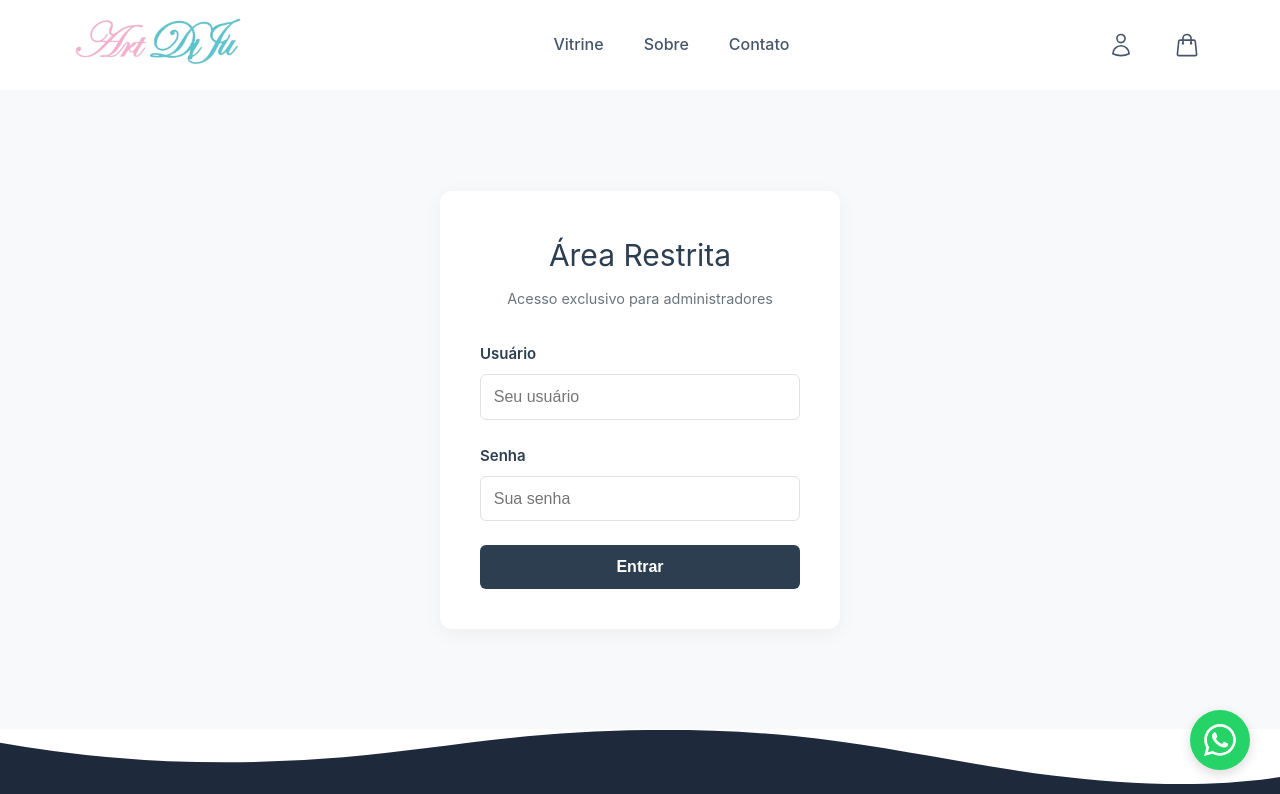
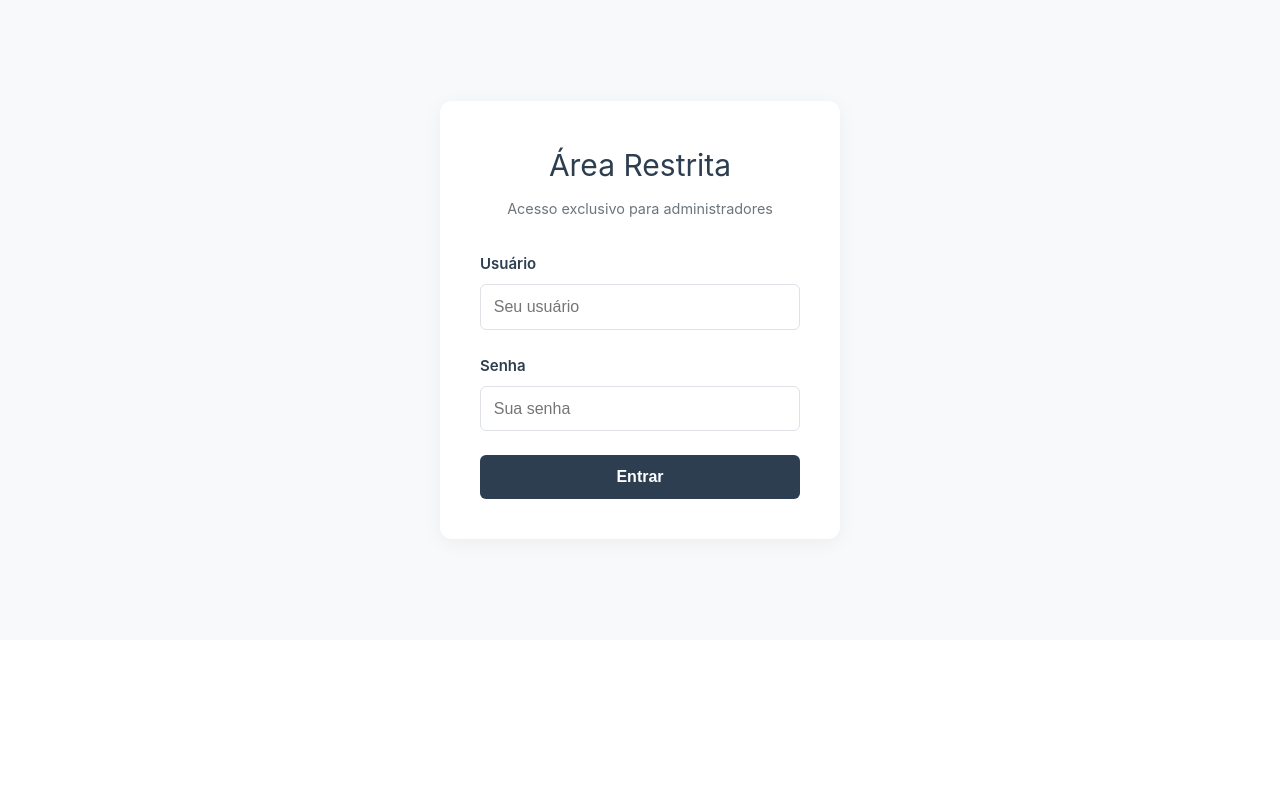
Before and after one commit to Vencce/FRONTEND-ARTDIJU, a Vue app: page /login in a window 1280 px wide. Shown: the top 794 px of the page. Built offline with nearby package versions, Linux system fonts and the light colour scheme.

Commit message:
refactor: update App.vue structure and improve conditional rendering; change badge and active nav-item colors in AdminLayout.vue

```diff
--- a/src/App.vue
+++ b/src/App.vue
@@ -1,35 +1,32 @@
 <script setup>
-import { RouterView } from 'vue-router'
+import { useRoute } from 'vue-router'
 import HeaderComponent from '@/components/HeaderComponent.vue'
 import FooterComponent from '@/components/FooterComponent.vue'
+import BagSidebar from '@/components/BagSidebar.vue'
+import ToastContainer from '@/components/ToastContainer.vue'
 import WhatsappButton from '@/components/WhatsappButton.vue'
-import ToastContainer from '@/components/ToastContainer.vue'
-import BagSidebar from '@/components/BagSidebar.vue'
+
+const route = useRoute()
 </script>
 
 <template>
-  <div class="app-wrapper">
-    <HeaderComponent />
-    <div class="content">
-      <RouterView />
-    </div>
-    <FooterComponent />
-    <WhatsappButton />
+  <div class="app-container">
+    <HeaderComponent v-if="!route.path.startsWith('/admin') && route.path !== '/login'" />
+
+    <router-view />
+
+    <FooterComponent v-if="!route.path.startsWith('/admin') && route.path !== '/login'" />
+    <BagSidebar v-if="!route.path.startsWith('/admin') && route.path !== '/login'" />
+    <WhatsappButton v-if="!route.path.startsWith('/admin') && route.path !== '/login'" />
+
     <ToastContainer />
-    <BagSidebar />
   </div>
 </template>
 
-<style scoped>
-.app-wrapper {
+<style>
+.app-container {
   display: flex;
   flex-direction: column;
   min-height: 100vh;
-  background-color: #ffffff;
-}
-
-.content {
-  flex: 1;
-  width: 100%;
 }
 </style>
--- a/src/views/AdminLayout.vue
+++ b/src/views/AdminLayout.vue
@@ -93,7 +93,7 @@ const logout = () => {
 }
 
 .badge {
-  background: #0284c7;
+  background: #E8A2C1;
   color: white;
   padding: 4px 8px;
   border-radius: 4px;
@@ -137,9 +137,9 @@ const logout = () => {
 }
 
 .nav-item.active {
-  background: #0ea5e9;
+  background: #E8A2C1;
   color: white;
-  box-shadow: 0 4px 12px rgba(14, 165, 233, 0.3);
+  box-shadow: 0 4px 12px rgba(232, 162, 193, 0.3);
 }
 
 .sidebar-footer {
```
